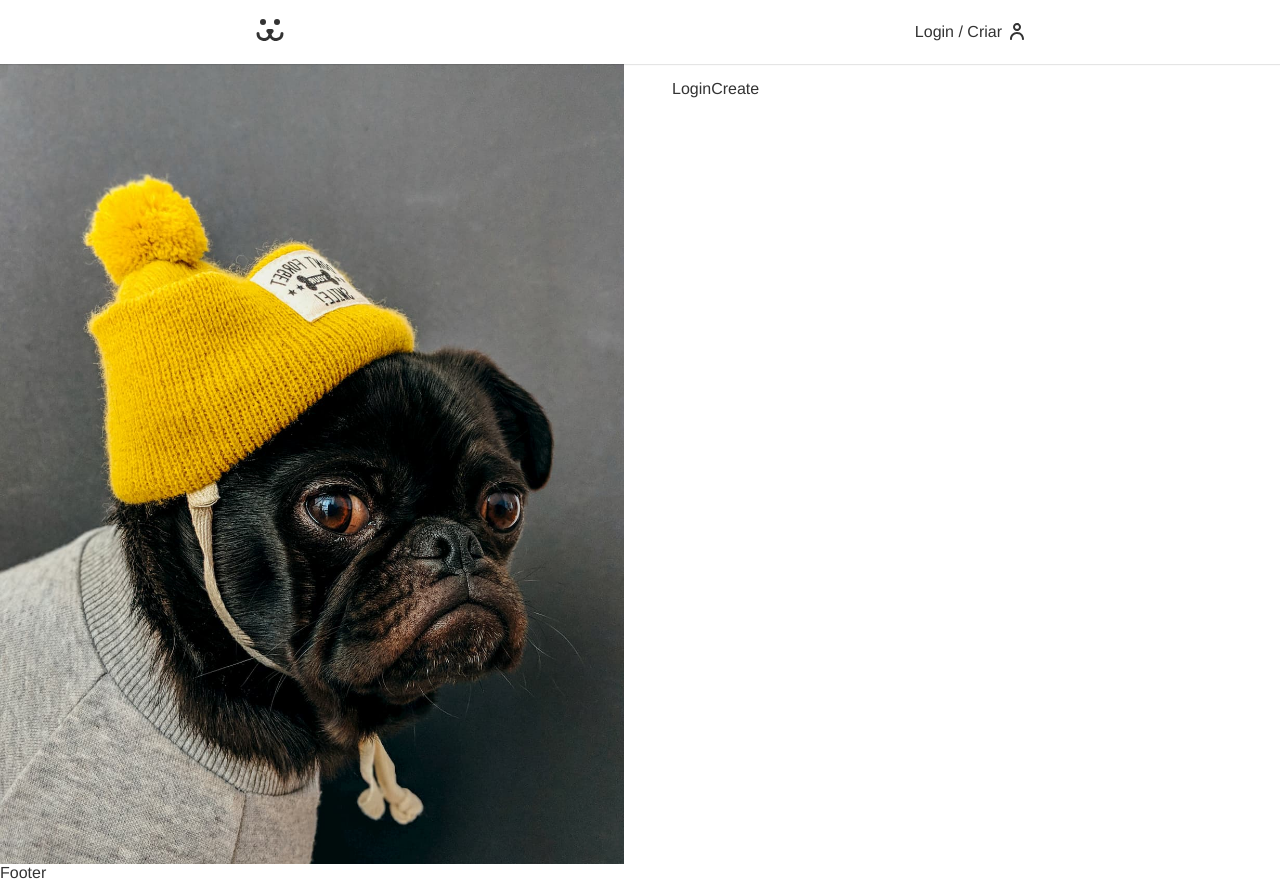
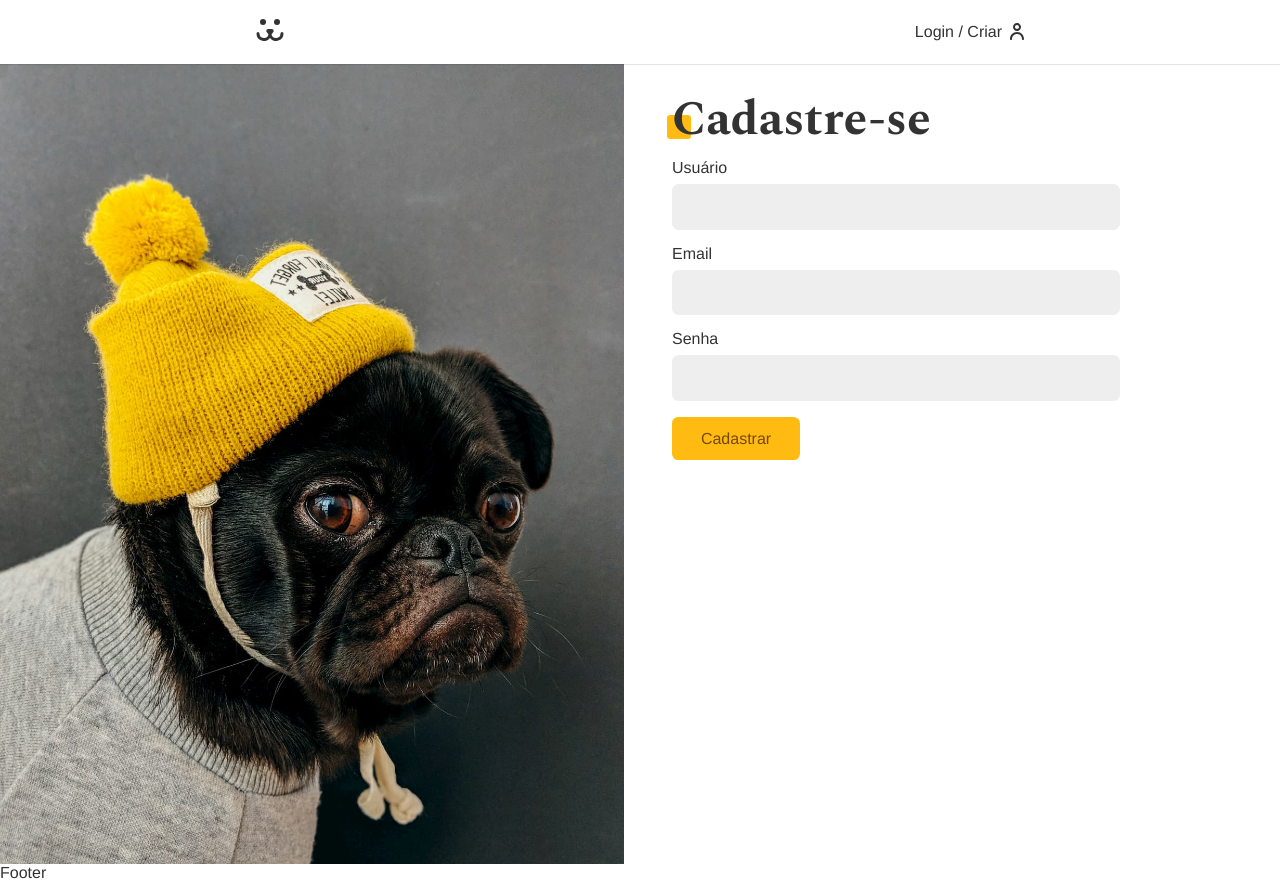
Before and after one commit to HugoCodesBr/dogs, a React (Create React App) app: page /login/criar in a window 1280 px wide. Built offline with nearby package versions, Linux system fonts and the light colour scheme.

Commit message:
Adcionar página de cadastro

```diff
--- a/src/api.js
+++ b/src/Api.js
@@ -36,3 +36,16 @@
     },
   };
 }
+
+export function USER_POST(body) {
+  return {
+    url: API_URL + '/api/user',
+    options: {
+      method: 'POST',
+      headers: {
+        'Content-Type': 'application/json',
+      },
+      body: JSON.stringify(body),
+    },
+  };
+}
--- a/src/Components/Login/LoginCreate.js
+++ b/src/Components/Login/LoginCreate.js
@@ -1,7 +1,39 @@
-import React from 'react';
+import React, { useContext } from 'react';
+import Input from '../Forms/Input';
+import Button from '../Forms/Button';
+import useForm from '../../Hooks/useForm';
+import { USER_POST } from '../../Api';
+import { UserContext } from '../../UserContext';
 
 const LoginCreate = () => {
-  return <div>LoginCreate</div>;
+  const username = useForm();
+  const email = useForm('email');
+  const password = useForm();
+
+  const { userLogin } = useContext(UserContext);
+
+  async function handleSubmit(event) {
+    event.preventDefault();
+    const { url, options } = USER_POST({
+      username: username.value,
+      email: email.value,
+      password: password.value,
+    });
+    const response = await fetch(url, options);
+    if (response.ok) userLogin(username.value, password.value);
+  }
+
+  return (
+    <section className="animeLeft">
+      <h1 className="title">Cadastre-se</h1>
+      <form onSubmit={handleSubmit}>
+        <Input label="Usuário" type="text" name="username" {...username} />
+        <Input label="Email" type="email" name="email" {...email} />
+        <Input label="Senha" type="password" name="password" {...password} />
+        <Button>Cadastrar</Button>
+      </form>
+    </section>
+  );
 };
 
 export default LoginCreate;
--- a/src/Hooks/useForm.js
+++ b/src/Hooks/useForm.js
@@ -5,6 +5,11 @@
     regex:
       /^(([^<>()[\]\\.,;:\s@"]+(\.[^<>()[\]\\.,;:\s@"]+)*)|.(".+"))@((\[[0-9]{1,3}\.[0-9]{1,3}\.[0-9]{1,3}\.[0-9]{1,3}\])|(([a-zA-Z\-0-9]+\.)+[a-zA-Z]{2,}))$/,
     message: 'Preencha um email válido',
+  },
+  password: {
+    regex: /^(?=.*\d)(?=.*[a-z])(?=.*[A-Z])[0-9a-zA-Z]{8,}$/,
+    message:
+      'A senha precisa ter 1 caracter maíusculo, 1 minúsculo e 1 digito. Com no minimo 8 caracteres.',
   },
 };
 
--- a/src/UserContext.js
+++ b/src/UserContext.js
@@ -1,6 +1,6 @@
 import React, { useEffect, useState } from 'react';
 import { createContext } from 'react';
-import { TOKEN_POST, TOKEN_VALIDATE_POST, USER_GET } from './api';
+import { TOKEN_POST, TOKEN_VALIDATE_POST, USER_GET } from './Api';
 import { useNavigate } from 'react-router-dom';
 
 export const UserContext = createContext();
```
